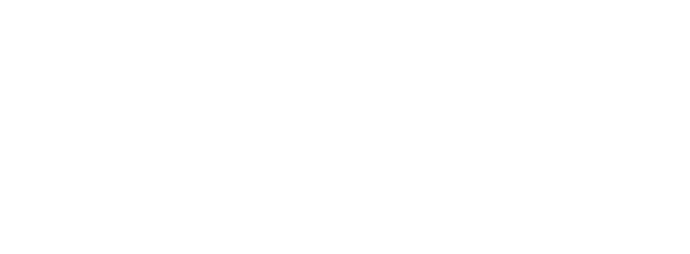
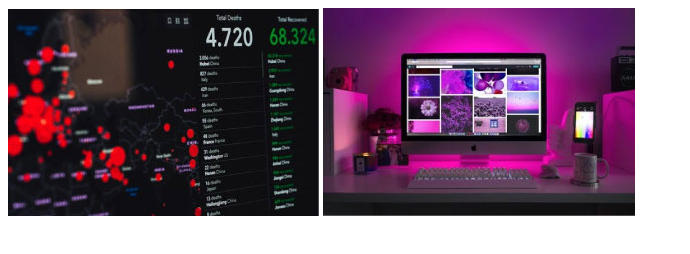
Before and after one commit to CodeYouness/destroy-booleaners, a plain HTML site: page index.html in a window 1280 px wide. Shown: the whole page, without its empty margins (0-690 px from the left). Drawn offline with Linux system fonts and the light colour scheme.

Commit message:
added images in footer

```diff
--- a/index.html
+++ b/index.html
@@ -3,11 +3,12 @@
 <head>
     <meta charset="UTF-8">
     <meta name="viewport" content="width=device-width, initial-scale=1.0">
-    <title>Document</title>
+    <title>The Booleaner</title>
 </head>
 <body>
     <footer>
-        <img src="" alt="">
+        <img src="img/graph.jpg" alt="graph">
+        <img src="img/monitor.jpg" alt="monitor">
     </footer>
 </body>
 </html>
```
